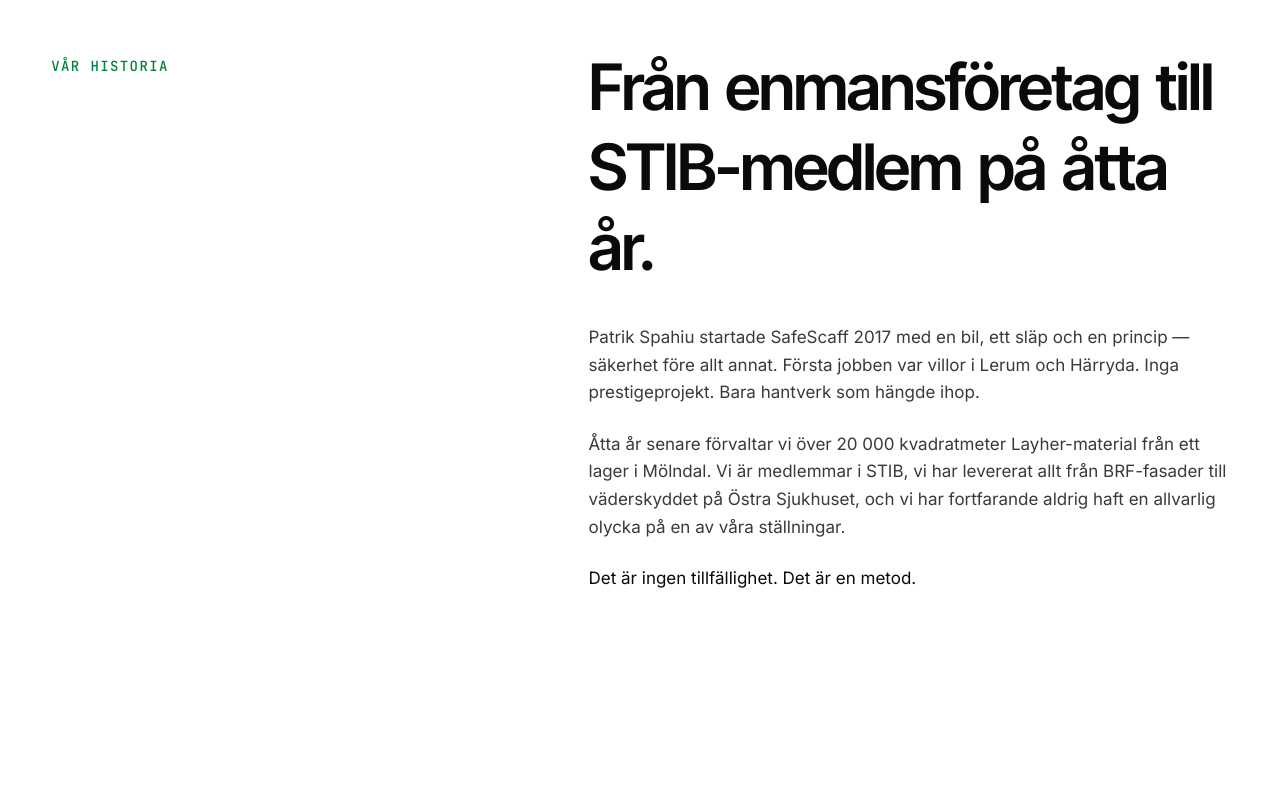
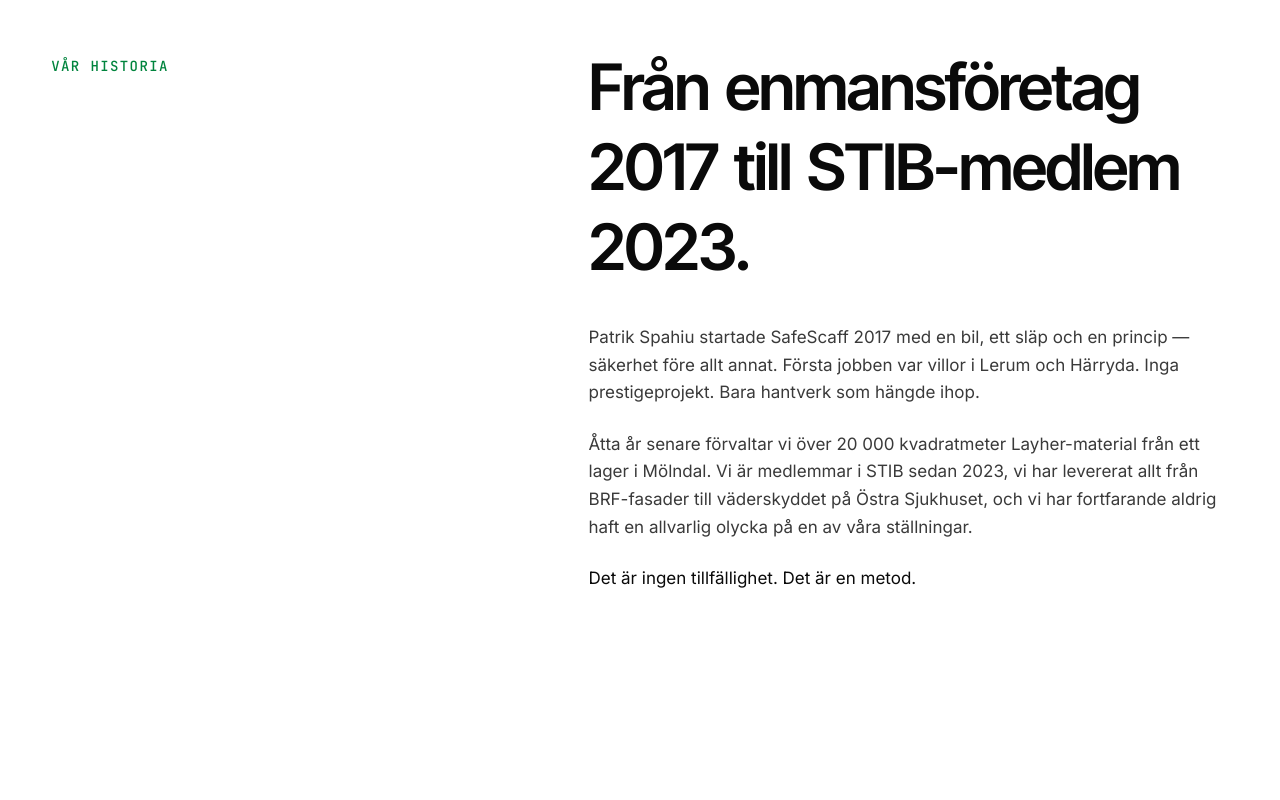
Before and after one commit to Sebastianleopoldrey/safescaff, a React (Vite) app: page /om-safescaff in a window 1280 px wide. Shown: the part 780-1580 px from the top of the page. Built offline with nearby package versions, Linux system fonts and the light colour scheme.

Commit message:
copy(stib): uppdatera medlemstid till sedan 2023
Co-Authored-By: Claude Opus 4.7 (1M context) <noreply@anthropic.com>

```diff
--- a/index.html
+++ b/index.html
@@ -8,14 +8,14 @@
     <meta name="theme-color" content="#0A0A0A" />
 
     <title>SafeScaff Göteborg AB — Säkra ställningar sedan 2017</title>
-    <meta name="description" content="SafeScaff bygger byggnadsställningar, väderskydd, skyltställ och byggstaket i Göteborg. STIB-medlem. Litet företag med stora muskler. Begär offert idag." />
+    <meta name="description" content="SafeScaff bygger byggnadsställningar, väderskydd, skyltställ och byggstaket i Göteborg. STIB-medlem sedan 2023. Litet företag med stora muskler. Begär offert idag." />
 
     <link rel="preconnect" href="https://fonts.googleapis.com" />
     <link rel="preconnect" href="https://fonts.gstatic.com" crossorigin />
     <link href="https://fonts.googleapis.com/css2?family=Inter:wght@400;500;600;700&family=Inter+Tight:wght@500;600;700&family=JetBrains+Mono:wght@400;500&display=swap" rel="stylesheet" />
 
     <meta property="og:title" content="SafeScaff Göteborg AB" />
-    <meta property="og:description" content="Säkra ställningar i Göteborg. STIB-medlem sedan 2017." />
+    <meta property="og:description" content="Säkra ställningar i Göteborg. STIB-medlem sedan 2023." />
     <meta property="og:type" content="website" />
     <meta property="og:locale" content="sv_SE" />
     <meta property="og:image" content="/og-image.png" />
--- a/src/pages/About.tsx
+++ b/src/pages/About.tsx
@@ -13,7 +13,7 @@ const VALUES = [
   {
     icon: Shield,
     label: 'Säkerhet före allt',
-    body: 'Vi tackar nej till jobb som inte kan göras tryggt. STIB-medlem sedan dag ett. Varje montör har dokumenterad utbildning och varje skarv kontrolleras.',
+    body: 'Vi tackar nej till jobb som inte kan göras tryggt. STIB-medlem sedan 2023. Varje montör har dokumenterad utbildning och varje skarv kontrolleras.',
   },
   {
     icon: Award,
@@ -58,7 +58,7 @@ export function About() {
           </Reveal>
           <div>
             <TextReveal
-              text="Från enmansföretag till STIB-medlem på åtta år."
+              text="Från enmansföretag 2017 till STIB-medlem 2023."
               as="h2"
               className="heading-section text-brand-black"
             />
@@ -71,8 +71,9 @@ export function About() {
                 </p>
                 <p>
                   Åtta år senare förvaltar vi över 20 000 kvadratmeter Layher-material från ett lager i Mölndal.
-                  Vi är medlemmar i STIB, vi har levererat allt från BRF-fasader till väderskyddet på Östra
-                  Sjukhuset, och vi har fortfarande aldrig haft en allvarlig olycka på en av våra ställningar.
+                  Vi är medlemmar i STIB sedan 2023, vi har levererat allt från BRF-fasader till väderskyddet
+                  på Östra Sjukhuset, och vi har fortfarande aldrig haft en allvarlig olycka på en av våra
+                  ställningar.
                 </p>
                 <p className="text-brand-black">
                   Det är ingen tillfällighet. Det är en metod.
@@ -127,7 +128,7 @@ export function About() {
               <span className="label-mono text-brand-green">Certifiering</span>
             </Reveal>
             <TextReveal
-              text="Medlem i STIB sedan 2017."
+              text="Medlem i STIB sedan 2023."
               as="h2"
               className="heading-section mt-6 text-brand-black"
             />
--- a/src/sections/ContactCTA.tsx
+++ b/src/sections/ContactCTA.tsx
@@ -4,7 +4,7 @@ import { TextReveal } from '@/components/TextReveal'
 import { Reveal } from '@/components/Reveal'
 import { site } from '@/config/site'
 
-const TRUST = ['STIB-medlem', '8 år', '20 000 kvm', 'Östra Sjukhuset', '24h svar']
+const TRUST = ['STIB-medlem sedan 2023', '8 år', '20 000 kvm', 'Östra Sjukhuset', '24h svar']
 
 export function ContactCTA() {
   return (
--- a/src/sections/HeroHome.tsx
+++ b/src/sections/HeroHome.tsx
@@ -33,7 +33,7 @@ export function HeroHome() {
           transition={{ duration: 0.8, delay: 0.6 }}
           className="label-mono mb-6 block text-brand-green-light"
         >
-          Göteborg · STIB · Sedan 2017
+          Göteborg · STIB-medlem sedan 2023
         </motion.span>
 
         <TextReveal
--- a/src/sections/IntroBlock.tsx
+++ b/src/sections/IntroBlock.tsx
@@ -4,7 +4,7 @@ import { Reveal } from '@/components/Reveal'
 import { TextReveal } from '@/components/TextReveal'
 import { ImageReveal } from '@/components/ImageReveal'
 
-const STATS = ['8 ÅR', '20 000 KVM', 'STIB-MEDLEM', 'GÖTEBORG']
+const STATS = ['8 ÅR', '20 000 KVM', 'STIB SEDAN 2023', 'GÖTEBORG']
 
 export function IntroBlock() {
   return (
--- a/src/sections/TrustBand.tsx
+++ b/src/sections/TrustBand.tsx
@@ -3,7 +3,7 @@ import { Reveal } from '@/components/Reveal'
 const STATS = [
   { value: '8 år', label: 'På marknaden' },
   { value: '20 000 m²', label: 'Material i lager' },
-  { value: 'STIB', label: 'Branschmedlem' },
+  { value: 'STIB', label: 'Medlem sedan 2023' },
   { value: 'Layher', label: 'Systemleverantör' },
   { value: '24h', label: 'Svar på offert' },
 ]
```
